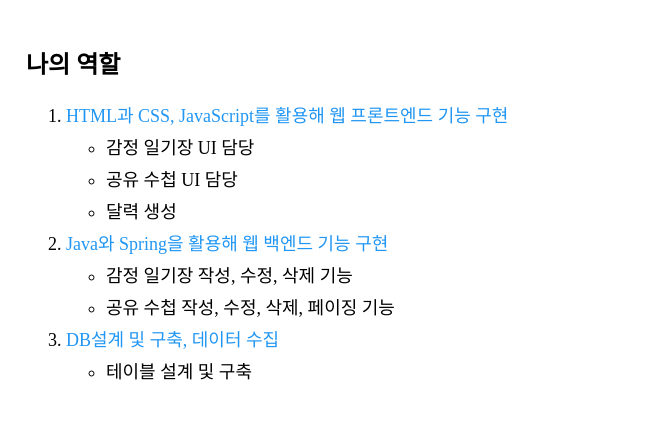
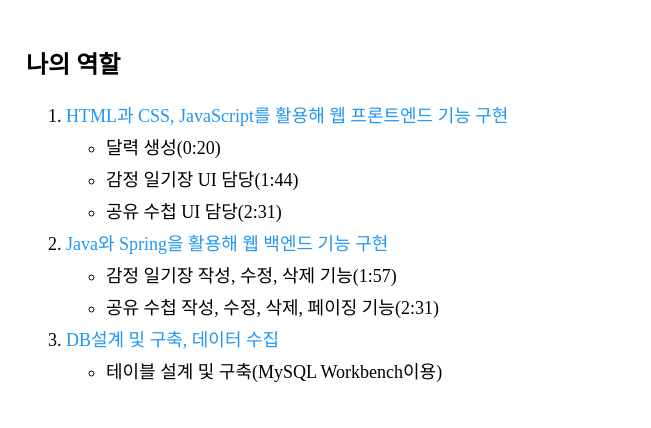
Before and after one commit to LEE-Hye/portfolio, a plain HTML site: page index.html in a window 1280 px wide. Both pictures are taken after a click on the link "챗봇과 감정분석을 활용한 임산부 감정 케어 서비스". Shown: the part 1947-2375 px from the top of the page, 629-1280 px from the left. Drawn offline with nearby package versions, Linux system fonts and the light colour scheme; files that its build step writes are made by us from their sources; a web font is replaced by a local one.

Commit message:
프로젝트부분수정

```diff
--- a/index.html
+++ b/index.html
@@ -341,7 +341,7 @@
               <p></p>
               <p style="font-weight: bold;">HTML / CSS / JavaScript</p>
             </div>
-            <h2 class="skillDes"><span class="subhan">기본적인 UI구현 가능</span></h2>
+            <h2 class="skillDes"><span class="subhan">모달, 달력등 기본적인 UI 구현 가능</span></h2>
           </div>
 
           <div class="col-md-3 col-sm-6" style="position: relative;">
@@ -578,18 +578,18 @@
                         <li class="subhan"><span style="color: #2196f3;">HTML과 CSS, JavaScript를 활용해 웹 프론트엔드 기능 구현</span>
                         </li>
                         <ul>
-                          <li class="subhan">감정 일기장 UI 담당</li>
-                          <li class="subhan">공유 수첩 UI 담당</li>
-                          <li class="subhan">달력 생성</li>
+                          <li class="subhan">달력 생성(0:20)</li>
+                          <li class="subhan">감정 일기장 UI 담당(1:44)</li>
+                          <li class="subhan">공유 수첩 UI 담당(2:31)</li>
                         </ul>
                         <li class="subhan"><span style="color: #2196f3;">Java와 Spring을 활용해 웹 백엔드 기능 구현</span></li>
                         <ul>
-                          <li class="subhan">감정 일기장 작성, 수정, 삭제 기능</li>
-                          <li class="subhan">공유 수첩 작성, 수정, 삭제, 페이징 기능</li>
+                          <li class="subhan">감정 일기장 작성, 수정, 삭제 기능(1:57)</li>
+                          <li class="subhan">공유 수첩 작성, 수정, 삭제, 페이징 기능(2:31)</li>
                         </ul>
                         <li class="subhan"><span style="color: #2196f3;">DB설계 및 구축, 데이터 수집</span></li>
                         <ul>
-                          <li class="subhan">테이블 설계 및 구축</li>
+                          <li class="subhan">테이블 설계 및 구축(MySQL Workbench이용)</li>
                         </ul>
                       </ol>
                     </div>
@@ -607,7 +607,6 @@
                     </button>
 
                   </div>
-
                 </div>
               </div>
             </div>
@@ -634,7 +633,8 @@
                   </div>
                   <div class="col-md-12" style="background-color: #2196f3;">
                     <h2 class="text-center"><span class="han"
-                        style="vertical-align: middle; color: white; font-weight: bold;"> 꽃 구경 정보 제공 서비스 제작을 통해 HTML, CSS, JavaScript, SQL, 데이터 수집 방법을 학습했습니다.<br>
+                        style="vertical-align: middle; color: white; font-weight: bold;"> 꽃 구경 정보 제공 서비스 제작을 통해 HTML,
+                        CSS, JavaScript, SQL, 데이터 수집 방법을 학습했습니다.<br>
                       </span></h2>
                   </div>
                 </div>
@@ -656,7 +656,7 @@
                         </ul>
                         <li class="subhan"><span style="color: #2196f3;">DB설계 및 구축, 데이터 수집</span></li>
                         <ul>
-                          <li class="subhan">테이블 설계 및 구축</li>
+                          <li class="subhan">테이블 설계 및 구축(Oracle SQL Developer이용)</li>
                           <li class="subhan">대한민국 구석구석, 네이버 식물백과 등 사이트에서 데이터 수집</li>
                         </ul>
                       </ol>
```
Also changed, not shown: img/project_img/second/file/shareNote_detail.PNG (added), img/project_img/second/file/shareNote_main.PNG (added), img/project_img/second/file/shareNote_modify.PNG (added), img/project_img/second/file/shareNote_write.PNG (added).
